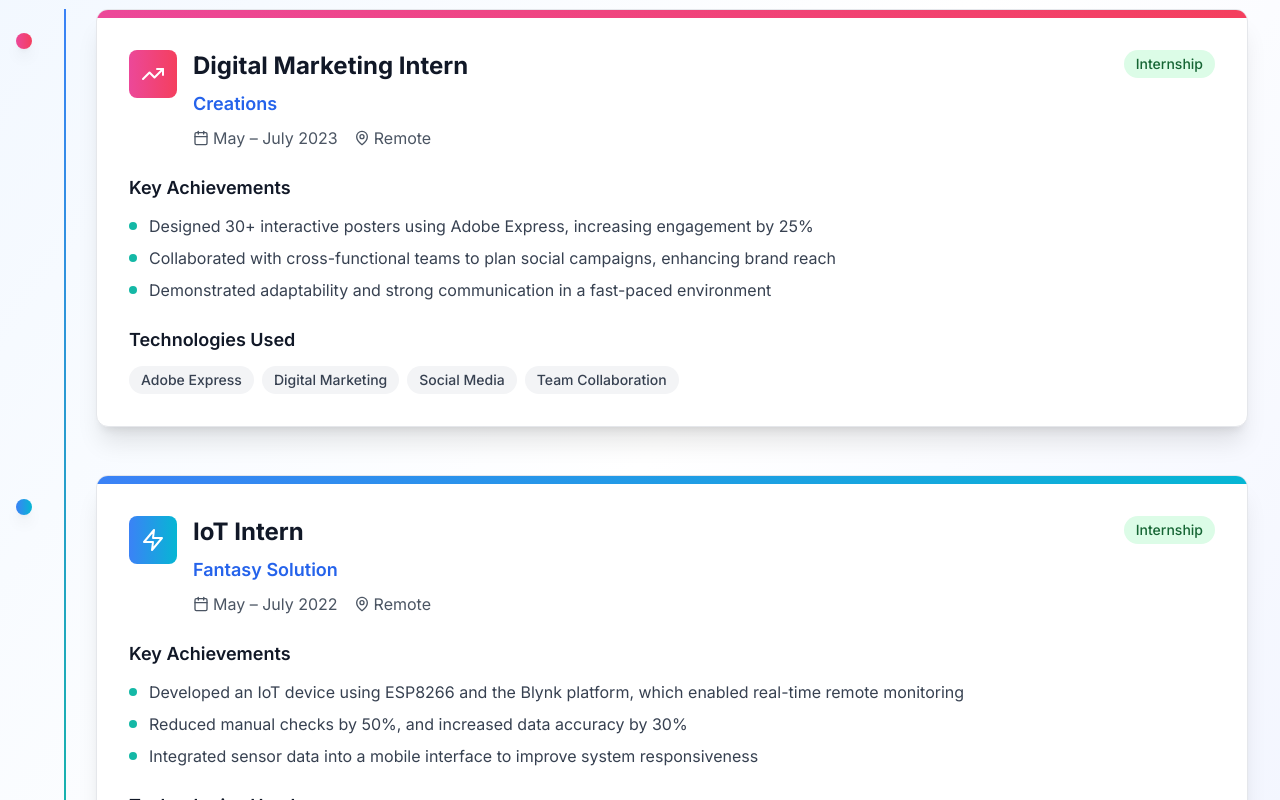
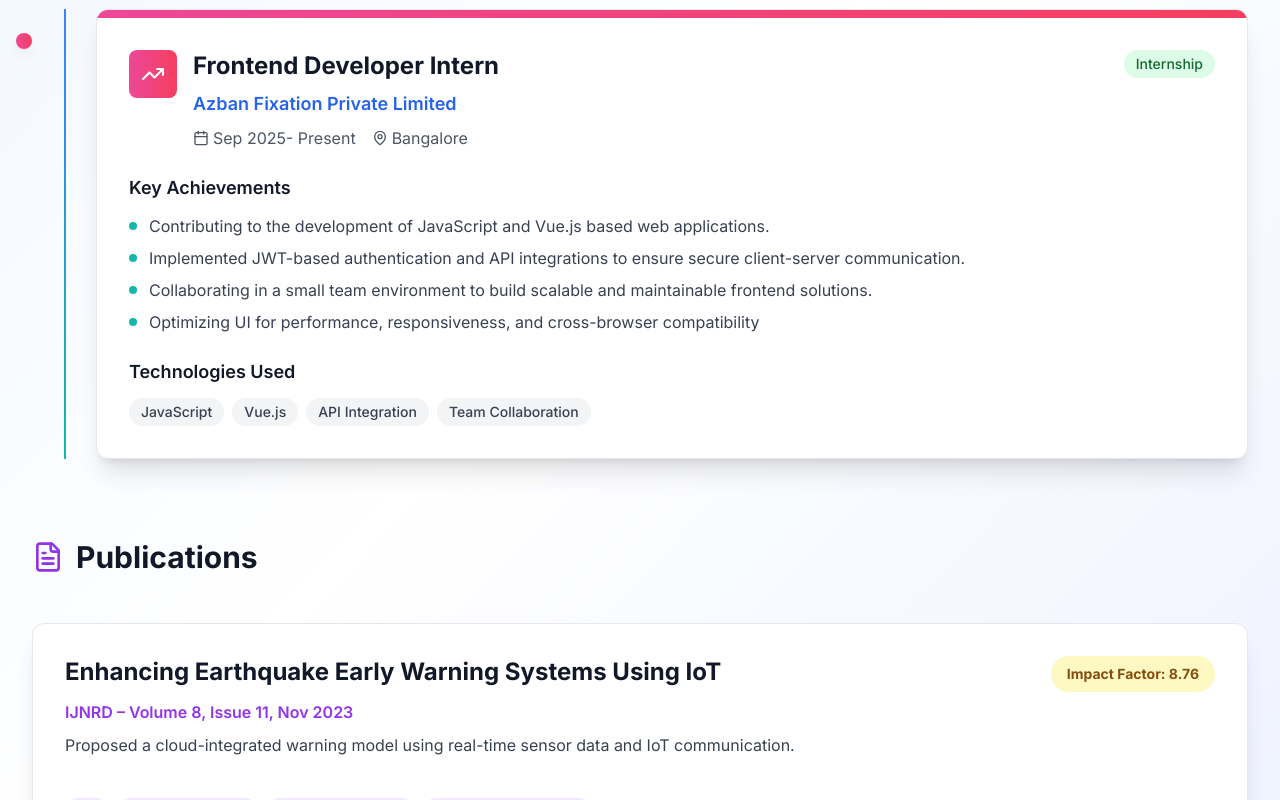
Before and after one commit to vihithaviswanathan/vihitha_portfolio, a React (Vite) app: page /experience in a window 1280 px wide. Shown: the part 420-1220 px from the top of the page. Built offline with nearby package versions, Linux system fonts and the light colour scheme.

Commit message:
Update Experience.tsx

```diff
--- a/src/pages/Experience.tsx
+++ b/src/pages/Experience.tsx
@@ -5,34 +5,20 @@ import { Briefcase, Calendar, MapPin, TrendingUp, Users, Zap, FileText } from 'l
 const Experience: React.FC = () => {
   const experiences = [
     {
-      title: 'Digital Marketing Intern',
-      company: 'Creations',
-      period: 'May – July 2023',
-      location: 'Remote',
+      title: 'Frontend Developer Intern',
+      company: 'Azban Fixation Private Limited',
+      period: 'Sep 2025- Present',
+      location: 'Bangalore',
       type: 'Internship',
       achievements: [
-        'Designed 30+ interactive posters using Adobe Express, increasing engagement by 25%',
-        'Collaborated with cross-functional teams to plan social campaigns, enhancing brand reach',
-        'Demonstrated adaptability and strong communication in a fast-paced environment'
+        'Contributing to the development of JavaScript and Vue.js based web applications.',
+        'Implemented JWT-based authentication and API integrations to ensure secure client-server communication.',
+        'Collaborating in a small team environment to build scalable and maintainable frontend solutions.',
+        'Optimizing UI for performance, responsiveness, and cross-browser compatibility',
       ],
-      skills: ['Adobe Express', 'Digital Marketing', 'Social Media', 'Team Collaboration'],
+      skills: ['JavaScript', 'Vue.js', 'API Integration', 'Team Collaboration'],
       icon: TrendingUp,
       color: 'from-pink-500 to-rose-500'
-    },
-    {
-      title: 'IoT Intern',
-      company: 'Fantasy Solution',
-      period: 'May – July 2022',
-      location: 'Remote',
-      type: 'Internship',
-      achievements: [
-        'Developed an IoT device using ESP8266 and the Blynk platform, which enabled real-time remote monitoring',
-        'Reduced manual checks by 50%, and increased data accuracy by 30%',
-        'Integrated sensor data into a mobile interface to improve system responsiveness'
-      ],
-      skills: ['ESP8266', 'Blynk Platform', 'IoT Development', 'Mobile Integration'],
-      icon: Zap,
-      color: 'from-blue-500 to-cyan-500'
     }
   ];
 
```
